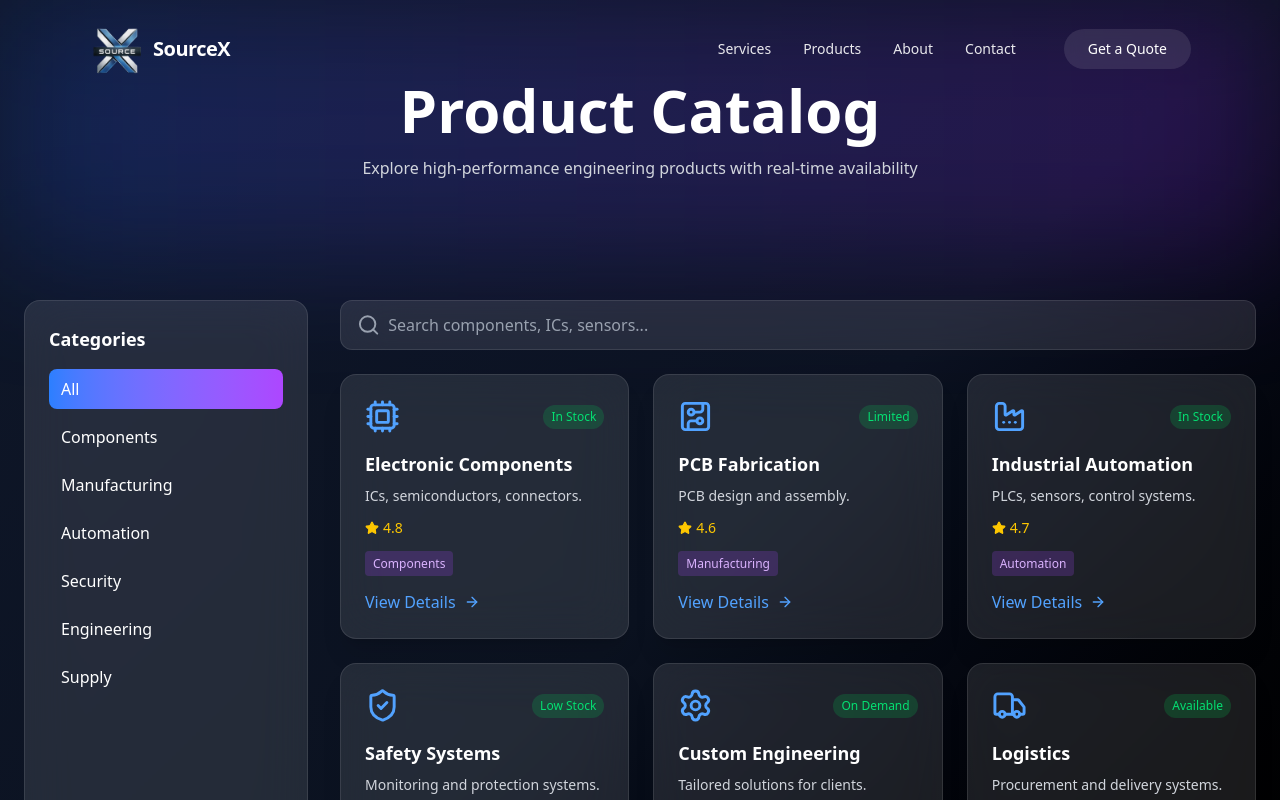
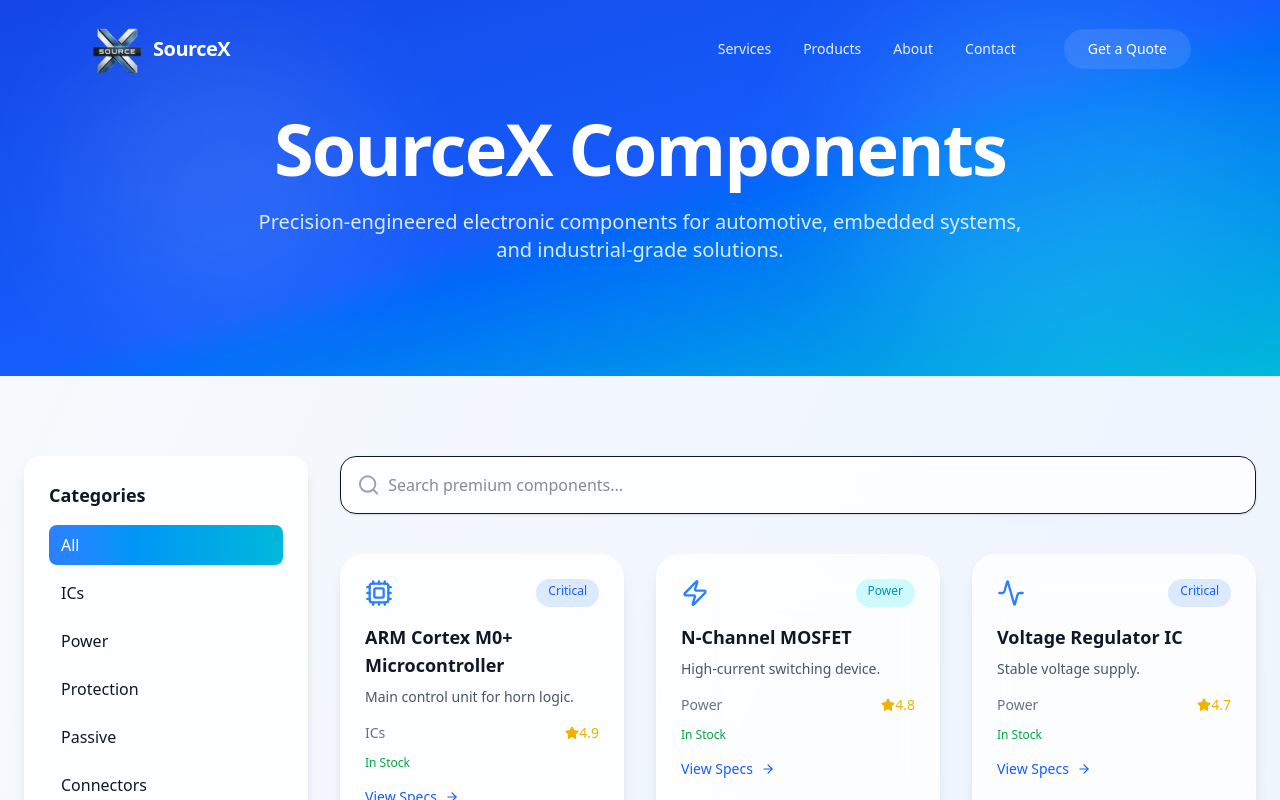
Before and after one commit to ashwanthika01/SOURCEX, a Next.js app: page /nproducts in a window 1280 px wide. Shown: the top 800 px of the page. Built offline with nearby package versions, Linux system fonts and the light colour scheme.

Commit message:
nineteen

```diff
--- a/app/ncontact/page.tsx
+++ b/app/ncontact/page.tsx
@@ -103,7 +103,7 @@ export default function NContactPage() {
                 <div>
                   <h3 className="text-lg font-semibold text-white">Email</h3>
                   <p className="text-slate-300 text-sm mt-1">
-                    sourcetechnologiesx@gmail.com
+                    sourcex25@gmail.com
                   </p>
                 </div>
               </div>
@@ -123,7 +123,9 @@ export default function NContactPage() {
                 <div>
                   <h3 className="text-lg font-semibold text-white">Location</h3>
                   <p className="text-slate-300 text-sm mt-1">
-                    Chennai, Tamil Nadu, India
+                    Plot No. 6, Ground floor ,Kamaraj Nagar ,Sipcot 1, Zuzuvadi post
+                    Hosur -635126, Tamil Nadu
+
                   </p>
                 </div>
               </div>
--- a/app/nproducts/page.tsx
+++ b/app/nproducts/page.tsx
@@ -1,206 +1,262 @@
 "use client";
 
-import { useState } from "react";
-import { motion } from "framer-motion";
+import { useState, useRef } from "react";
+import {
+  motion,
+  useScroll,
+  useTransform,
+} from "framer-motion";
 import {
   Cpu,
-  CircuitBoard,
-  Factory,
+  Zap,
   ShieldCheck,
-  Settings,
-  Truck,
+  Activity,
+  Layers,
   Search,
   ArrowRight,
   Star,
+  Plug,
+  Filter,
 } from "lucide-react";
-import Link from "next/link";
 import { useRouter } from "next/navigation";
 
 const products = [
-  {
-    title: "Electronic Components",
-    category: "Components",
-    description: "ICs, semiconductors, connectors.",
-    stock: "In Stock",
-    rating: 4.8,
-    icon: Cpu,
-  },
-  {
-    title: "PCB Fabrication",
-    category: "Manufacturing",
-    description: "PCB design and assembly.",
-    stock: "Limited",
-    rating: 4.6,
-    icon: CircuitBoard,
-  },
-  {
-    title: "Industrial Automation",
-    category: "Automation",
-    description: "PLCs, sensors, control systems.",
-    stock: "In Stock",
-    rating: 4.7,
-    icon: Factory,
-  },
-  {
-    title: "Safety Systems",
-    category: "Security",
-    description: "Monitoring and protection systems.",
-    stock: "Low Stock",
-    rating: 4.5,
-    icon: ShieldCheck,
-  },
-  {
-    title: "Custom Engineering",
-    category: "Engineering",
-    description: "Tailored solutions for clients.",
-    stock: "On Demand",
-    rating: 4.9,
-    icon: Settings,
-  },
-  {
-    title: "Logistics",
-    category: "Supply",
-    description: "Procurement and delivery systems.",
-    stock: "Available",
-    rating: 4.4,
-    icon: Truck,
-  },
+  { title: "ARM Cortex M0+ Microcontroller", category: "ICs", type: "Critical", icon: Cpu, stock: "In Stock", rating: 4.9, description: "Main control unit for horn logic." },
+  { title: "N-Channel MOSFET", category: "Power", type: "Power", icon: Zap, stock: "In Stock", rating: 4.8, description: "High-current switching device." },
+  { title: "Voltage Regulator IC", category: "Power", type: "Critical", icon: Activity, stock: "In Stock", rating: 4.7, description: "Stable voltage supply." },
+  { title: "TVS Diode", category: "Protection", type: "Protection", icon: ShieldCheck, stock: "In Stock", rating: 4.6, description: "Spike protection." },
+  { title: "Zener Diode", category: "Protection", type: "Protection", icon: ShieldCheck, stock: "Available", rating: 4.5, description: "Voltage regulation." },
+  { title: "Rectifier Diode", category: "Protection", type: "Protection", icon: ShieldCheck, stock: "Available", rating: 4.4, description: "AC to DC conversion." },
+  { title: "PNP Transistor", category: "ICs", type: "Active", icon: Cpu, stock: "In Stock", rating: 4.4, description: "Signal switching/amplification." },
+  { title: "Electrolytic Capacitor", category: "Passive", type: "Passive", icon: Layers, stock: "In Stock", rating: 4.3, description: "Filtering and smoothing." },
+  { title: "Precision Resistor", category: "Passive", type: "Passive", icon: Layers, stock: "In Stock", rating: 4.3, description: "Voltage division." },
+  { title: "DC-DC Buck Converter IC", category: "ICs", type: "Critical", icon: Cpu, stock: "In Stock", rating: 4.9, description: "Efficient voltage step-down." },
+  { title: "Power Inductor", category: "Power", type: "Power", icon: Zap, stock: "Limited", rating: 4.7, description: "Energy storage element." },
+  { title: "Schottky Diode", category: "Power", type: "Power", icon: Zap, stock: "In Stock", rating: 4.6, description: "Low-loss switching diode." },
+  { title: "USB Output Port", category: "Connectors", type: "Critical", icon: Plug, stock: "In Stock", rating: 4.5, description: "Power delivery interface." },
+  { title: "PTC Resettable Fuse", category: "Protection", type: "Protection", icon: ShieldCheck, stock: "Available", rating: 4.6, description: "Overcurrent protection." },
+  { title: "Ceramic Capacitor", category: "Passive", type: "Passive", icon: Layers, stock: "In Stock", rating: 4.4, description: "Noise filtering." },
+  { title: "Feedback Resistor", category: "Passive", type: "Passive", icon: Layers, stock: "In Stock", rating: 4.4, description: "Voltage feedback control." },
+  { title: "General Protection Diode", category: "Protection", type: "Protection", icon: ShieldCheck, stock: "Available", rating: 4.3, description: "Reverse polarity protection." },
 ];
 
 export default function ProductsPage() {
   const router = useRouter();
+  const ref = useRef(null);
+
   const [search, setSearch] = useState("");
   const [selectedCategory, setSelectedCategory] = useState("All");
+  const [showFilters, setShowFilters] = useState(false);
 
-  const goToForm = () => {
-    router.push("/#inquiry-form");
+  const { scrollYProgress } = useScroll({
+    target: ref,
+    offset: ["start start", "end start"],
+  });
+
+  const heroY = useTransform(scrollYProgress, [0, 1], [0, 180]);
+  const heroOpacity = useTransform(scrollYProgress, [0, 0.6], [1, 0.2]);
+
+  const categories = ["All", ...new Set(products.map((p) => p.category))];
+
+  const filteredProducts = products.filter(
+    (p) =>
+      (selectedCategory === "All" ||
+        p.category === selectedCategory) &&
+      p.title.toLowerCase().includes(search.toLowerCase())
+  );
+
+  const goToForm = () => router.push("/#inquiry-form");
+
+  const getTypeColor = (type: string) => {
+    switch (type) {
+      case "Critical":
+        return "bg-blue-100 text-blue-600";
+      case "Power":
+        return "bg-cyan-100 text-cyan-600";
+      case "Protection":
+        return "bg-emerald-100 text-emerald-600";
+      default:
+        return "bg-gray-100 text-gray-600";
+    }
   };
 
-  const categories = ["All", ...new Set(products.map(p => p.category))];
+  return (
+    <div
+      ref={ref}
+      className="min-h-screen bg-gradient-to-br from-slate-50 via-blue-50 to-slate-100 text-gray-900 overflow-hidden"
+    >
+      {/* HERO */}
+      <motion.section
+        style={{ y: heroY, opacity: heroOpacity }}
+        className="relative py-28 text-center overflow-hidden bg-gradient-to-br from-blue-700 via-blue-600 to-cyan-500"
+      >
+        {/* FLOATING ORBS */}
+        <div className="absolute inset-0">
+          <div className="absolute top-10 left-20 w-72 h-72 bg-white/10 rounded-full blur-3xl" />
+          <div className="absolute bottom-0 right-10 w-96 h-96 bg-cyan-300/20 rounded-full blur-3xl" />
+        </div>
 
-  const filteredProducts = products.filter((p) => {
-    return (
-      (selectedCategory === "All" || p.category === selectedCategory) &&
-      p.title.toLowerCase().includes(search.toLowerCase())
-    );
-  });
+        <div className="relative z-10 max-w-5xl mx-auto px-6">
+          <motion.h1
+            initial={{ opacity: 0, y: 40 }}
+            whileInView={{ opacity: 1, y: 0 }}
+            transition={{ duration: 0.8 }}
+            className="text-6xl md:text-7xl font-bold text-white mb-6 tracking-tight"
+          >
+            SourceX Components
+          </motion.h1>
 
-  return (
-    <div className="min-h-screen bg-gradient-to-br from-[#0f172a] via-[#0b1220] to-black text-white">
+          <motion.p
+            initial={{ opacity: 0, y: 30 }}
+            whileInView={{ opacity: 1, y: 0 }}
+            transition={{ delay: 0.2 }}
+            className="text-blue-100 text-xl max-w-3xl mx-auto"
+          >
+            Precision-engineered electronic components for automotive,
+            embedded systems, and industrial-grade solutions.
+          </motion.p>
+        </div>
+      </motion.section>
 
-      {/* HERO */}
-      <section className="py-20 text-center relative">
-        <div className="absolute inset-0 bg-gradient-to-r from-blue-600/20 to-purple-600/20 blur-3xl" />
+      {/* MOBILE FILTER */}
+      <div className="md:hidden px-6 mt-8">
+        <button
+          onClick={() => setShowFilters(!showFilters)}
+          className="flex items-center gap-2 bg-white px-4 py-3 rounded-xl shadow border"
+        >
+          <Filter size={16} />
+          Filter Categories
+        </button>
 
-        <h1 className="text-5xl md:text-6xl font-bold mb-4 relative z-10">
-          Product Catalog
-        </h1>
-        <p className="text-gray-300 relative z-10">
-          Explore high-performance engineering products with real-time availability
-        </p>
-      </section>
-
-      {/* MAIN */}
-      <div className="max-w-7xl mx-auto px-6 py-10 grid grid-cols-1 md:grid-cols-4 gap-8">
-
-        {/* SIDEBAR */}
-        <div className="bg-white/10 backdrop-blur-xl p-6 rounded-2xl border border-white/10">
-          <h3 className="font-semibold mb-4 text-lg">Categories</h3>
-
-          <div className="flex flex-col gap-2">
+        {showFilters && (
+          <div className="mt-3 bg-white p-4 rounded-xl shadow border">
             {categories.map((cat, i) => (
               <button
                 key={i}
-                onClick={() => setSelectedCategory(cat)}
-                className={`text-left px-3 py-2 rounded-lg transition ${
+                onClick={() => {
+                  setSelectedCategory(cat);
+                  setShowFilters(false);
+                }}
+                className={`block w-full text-left px-3 py-2 rounded-lg mb-2 transition ${
                   selectedCategory === cat
-                    ? "bg-gradient-to-r from-blue-500 to-purple-500 text-white"
-                    : "hover:bg-white/10"
+                    ? "bg-gradient-to-r from-blue-500 to-cyan-500 text-white"
+                    : "hover:bg-gray-100"
                 }`}
               >
                 {cat}
               </button>
             ))}
           </div>
+        )}
+      </div>
+
+      {/* MAIN */}
+      <section className="max-w-7xl mx-auto px-6 py-20 grid md:grid-cols-4 gap-8">
+        {/* SIDEBAR */}
+        <div className="hidden md:block sticky top-24 h-fit bg-white/80 backdrop-blur-xl p-6 rounded-2xl shadow-lg border border-white/60">
+          <h3 className="mb-4 font-semibold text-lg">Categories</h3>
+
+          {categories.map((cat, i) => (
+            <button
+              key={i}
+              onClick={() => setSelectedCategory(cat)}
+              className={`block w-full text-left px-3 py-2 rounded-lg mb-2 transition ${
+                selectedCategory === cat
+                  ? "bg-gradient-to-r from-blue-500 to-cyan-500 text-white"
+                  : "hover:bg-gray-100"
+              }`}
+            >
+              {cat}
+            </button>
+          ))}
         </div>
 
         {/* PRODUCTS */}
         <div className="md:col-span-3">
-
           {/* SEARCH */}
-          <div className="flex items-center bg-white/10 backdrop-blur-xl rounded-xl px-4 py-3 border border-white/10 mb-6">
+          <div className="flex items-center bg-white/80 backdrop-blur-xl px-4 py-4 rounded-2xl shadow border mb-10">
             <Search className="text-gray-400 mr-2" />
             <input
-              type="text"
-              placeholder="Search components, ICs, sensors..."
-              className="w-full bg-transparent outline-none text-white placeholder-gray-400"
+              placeholder="Search premium components..."
+              className="w-full outline-none bg-transparent"
               value={search}
               onChange={(e) => setSearch(e.target.value)}
             />
           </div>
 
           {/* GRID */}
-          <div className="grid md:grid-cols-2 lg:grid-cols-3 gap-6">
-            {filteredProducts.map((product, index) => {
+          <div className="grid md:grid-cols-2 lg:grid-cols-3 gap-8">
+            {filteredProducts.map((product, i) => {
               const Icon = product.icon;
 
               return (
                 <motion.div
-                  key={index}
-                  whileHover={{ y: -8, scale: 1.02 }}
-                  className="bg-white/10 backdrop-blur-xl p-6 rounded-2xl border border-white/10 shadow-xl hover:border-blue-400/40 transition cursor-pointer group"
+                  key={i}
+                  initial={{ opacity: 0, y: 40 }}
+                  whileInView={{ opacity: 1, y: 0 }}
+                  whileHover={{ y: -10, scale: 1.02 }}
+                  transition={{ duration: 0.4 }}
+                  viewport={{ once: true }}
+                  className="bg-white/80 backdrop-blur-xl p-6 rounded-3xl shadow-lg border border-white/70 hover:shadow-2xl transition-all"
                 >
-                  {/* TOP */}
-                  <div className="flex justify-between items-center mb-4">
-                    <Icon size={35} className="text-blue-400" />
-
-                    <span className="text-xs px-2 py-1 rounded-full bg-green-500/20 text-green-400">
-                      {product.stock}
+                  <div className="flex justify-between mb-4">
+                    <Icon className="text-blue-500" size={28} />
+                    <span
+                      className={`text-xs px-3 py-1 rounded-full ${getTypeColor(
+                        product.type
+                      )}`}
+                    >
+                      {product.type}
                     </span>
                   </div>
 
-                  {/* TITLE */}
-                  <h3 className="text-lg font-semibold mb-2 group-hover:text-blue-400 transition">
+                  <h3 className="font-semibold text-lg mb-2">
                     {product.title}
                   </h3>
 
-                  {/* DESC */}
-                  <p className="text-sm text-gray-300 mb-3">
+                  <p className="text-sm text-gray-600 mb-4">
                     {product.description}
                   </p>
 
-                  {/* RATING */}
-                  <div className="flex items-center gap-1 text-yellow-400 mb-3">
-                    <Star size={14} fill="currentColor" />
-                    <span className="text-sm">{product.rating}</span>
+                  <div className="flex justify-between text-sm mb-3">
+                    <span className="text-gray-500">
+                      {product.category}
+                    </span>
+
+                    <span className="flex items-center text-yellow-500">
+                      <Star size={14} fill="currentColor" />
+                      {product.rating}
+                    </span>
                   </div>
 
-                  {/* CATEGORY */}
-                  <span className="text-xs text-purple-300 bg-purple-500/20 px-2 py-1 rounded">
-                    {product.category}
-                  </span>
+                  <div className="text-green-600 text-xs mb-4">
+                    {product.stock}
+                  </div>
 
-                  {/* ACTION */}
-                  <div className="flex items-center gap-2 mt-4 text-blue-400">
-                    View Details <ArrowRight size={16} />
+                  <div className="text-blue-600 flex items-center gap-2 text-sm font-medium">
+                    View Specs <ArrowRight size={14} />
                   </div>
                 </motion.div>
               );
             })}
           </div>
         </div>
-      </div>
+      </section>
 
       {/* CTA */}
-      <section className="py-20 text-center">
-        <h2 className="text-3xl font-semibold mb-4">
-          Need Custom Components?
-        </h2>
+      <section className="py-24 text-center">
+        <motion.h2
+          initial={{ opacity: 0, y: 40 }}
+          whileInView={{ opacity: 1, y: 0 }}
+          className="text-4xl font-bold mb-6"
+        >
+          Need Bulk Components?
+        </motion.h2>
 
         <motion.button
           onClick={goToForm}
-          whileHover={{ scale: 1.08 }}
-          className="bg-gradient-to-r from-blue-500 to-purple-500 px-10 py-4 rounded-xl font-semibold shadow-lg"
+          whileHover={{ scale: 1.05 }}
+          className="bg-gradient-to-r from-blue-600 to-cyan-500 text-white px-10 py-4 rounded-2xl font-semibold shadow-xl"
         >
           Request Quote
         </motion.button>
```
Also changed, not shown: app/nservices/page.tsx (+125 -27 lines).
